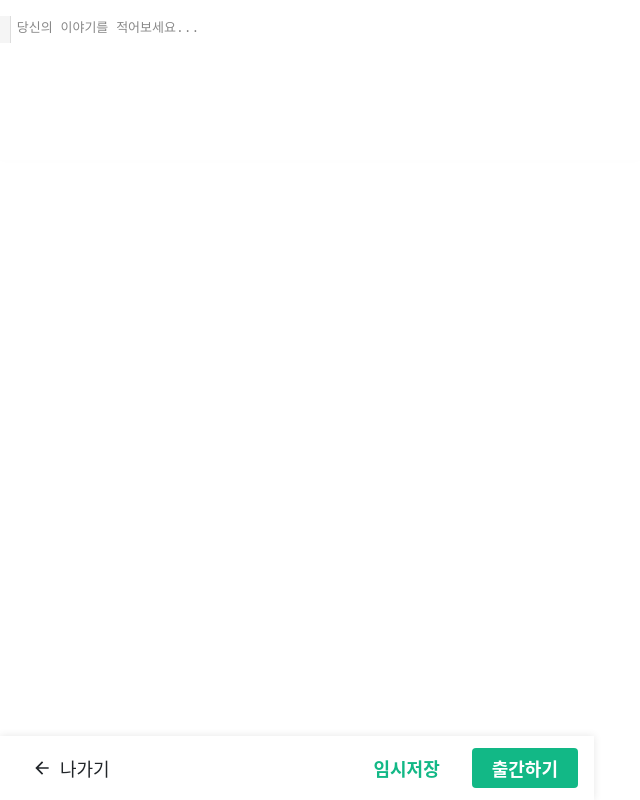
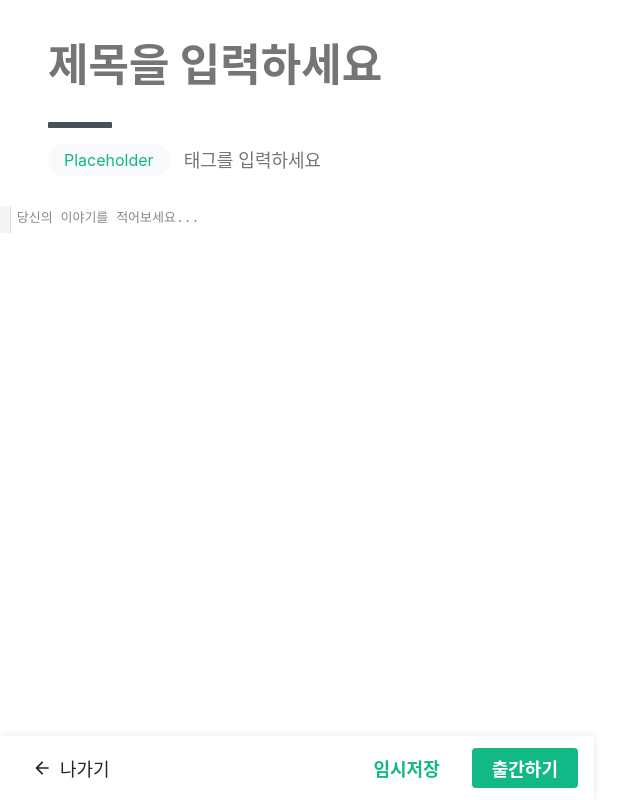
Before and after one commit to velog-copy/velog-copy-web, a React (Create React App) app: page /write in a window 1280 px wide. Shown: the whole page, without its empty margins (0-640 px from the left). Built offline with nearby package versions, Linux system fonts and the light colour scheme.

Commit message:
feat : 작성 페이지 제목 부분 구조 완성

```diff
--- a/src/pages/WritePage.css
+++ b/src/pages/WritePage.css
@@ -92,6 +92,74 @@
     flex-direction: column;
 }
 
+.Topbox {
+    padding-top: 2rem;
+    padding-left: 3rem;
+    padding-right: 3rem;
+}
+
+.TitleInput {
+    height: 66px;
+    background: transparent;
+    display: block;
+    padding: 0px;
+    font-size: 2.75rem;
+    width: 100%;
+    resize: none;
+    line-height: 1.5;
+    outline: none;
+    border: none;
+    font-weight: bold;
+    color: var(--text1);
+}
+
+.TagInput {
+    background: transparent;
+    display: inline-flex;
+    outline: none;
+    cursor: text;
+    font-size: 1.125rem;
+    line-height: 2rem;
+    margin-bottom: 0.75rem;
+    min-width: 8rem;
+    border: none;
+    color: var(--text1);
+}
+
+.Tag {
+    font-size: 1rem;
+    display: inline-flex;
+    -webkit-box-align: center;
+    align-items: center;
+    height: 2rem;
+    border-radius: 1rem;
+    padding-left: 1rem;
+    padding-right: 1rem;
+    background: var(--bg-element2);
+    color: var(--primary1);
+    margin-right: 0.75rem;
+    transition: 0.125s ease-in;
+    cursor: pointer;
+    margin-bottom: 0.75rem;
+    animation: 0.125s ease-in-out 0s 1 normal forwards running tag;
+}
+
+.Line {
+    background: rgb(73, 80, 87);
+    height: 6px;
+    width: 4rem;
+    margin-top: 1.5rem;
+    margin-bottom: 1rem;
+    border-radius: 1px;
+}
+
+.TagBox {
+    color: var(--text1);
+    font-size: 1.125rem;
+    display: flex;
+    flex-wrap: wrap;
+}
+
 .Toolbar {
     position: fixed;
     bottom: 0px;
@@ -181,3 +249,15 @@
 .Save:hover {
     background: var(--primary2);
 }
+
+@keyframes tag {
+  0% {
+    opacity: 0.7;
+    transform: scale3d(0.8, 0.8, 1);
+  }
+
+  100% {
+    opacity: 1;
+    transform: scale3d(1, 1, 1);
+  }
+}
--- a/src/pages/WritePage.jsx
+++ b/src/pages/WritePage.jsx
@@ -17,7 +17,16 @@ function WritePage() {
           <div className='CodeBox'>
             <div className='CodeWrapper'>
               <div className='CodeTop'>
-
+                <div className='Topbox'>
+                  <textarea className='TitleInput' placeholder='제목을 입력하세요'></textarea>
+                  <div className='Line'></div>
+                  <div>
+                    <div className='TagBox'>
+                      <div className='Tag'>Placeholder</div>
+                      <input className="TagInput" placeholder='태그를 입력하세요'></input>
+                    </div>
+                  </div>
+                </div>
               </div>
               <div className='CodeToolbar'>
 
```
